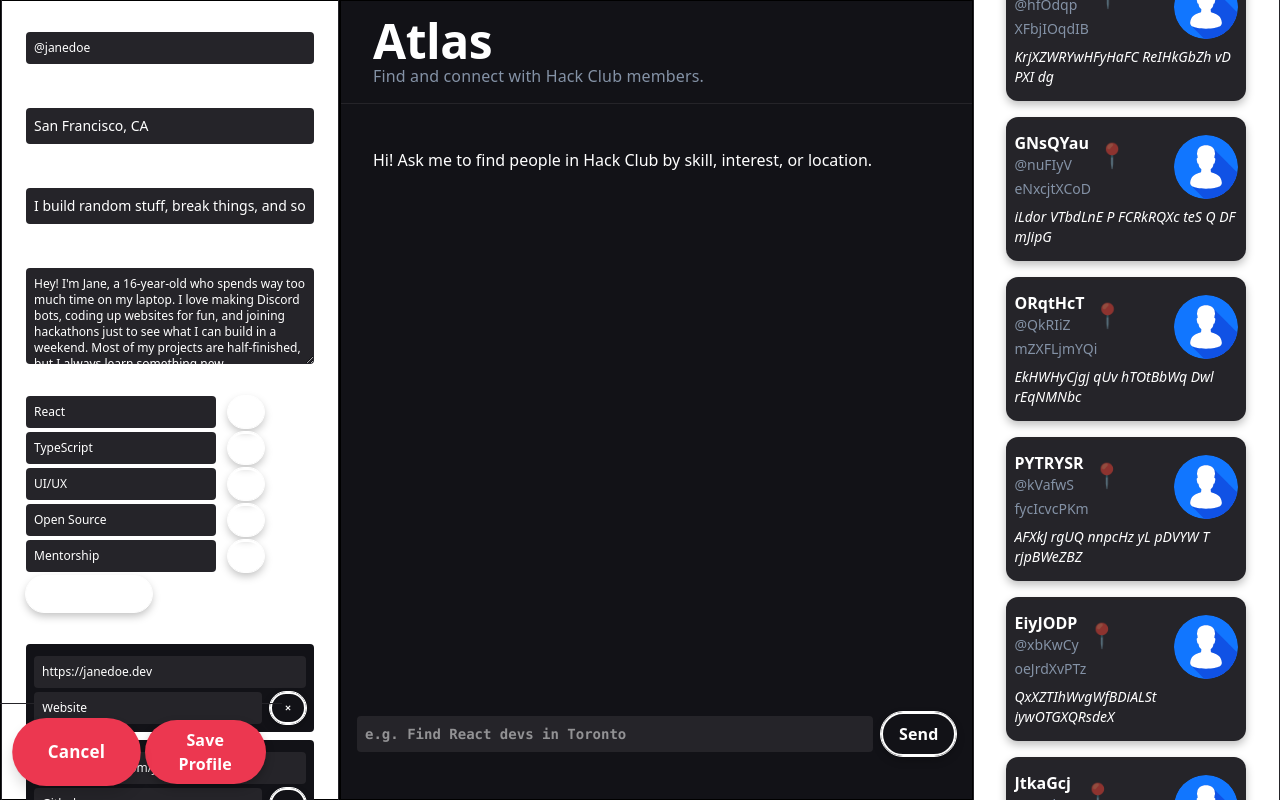
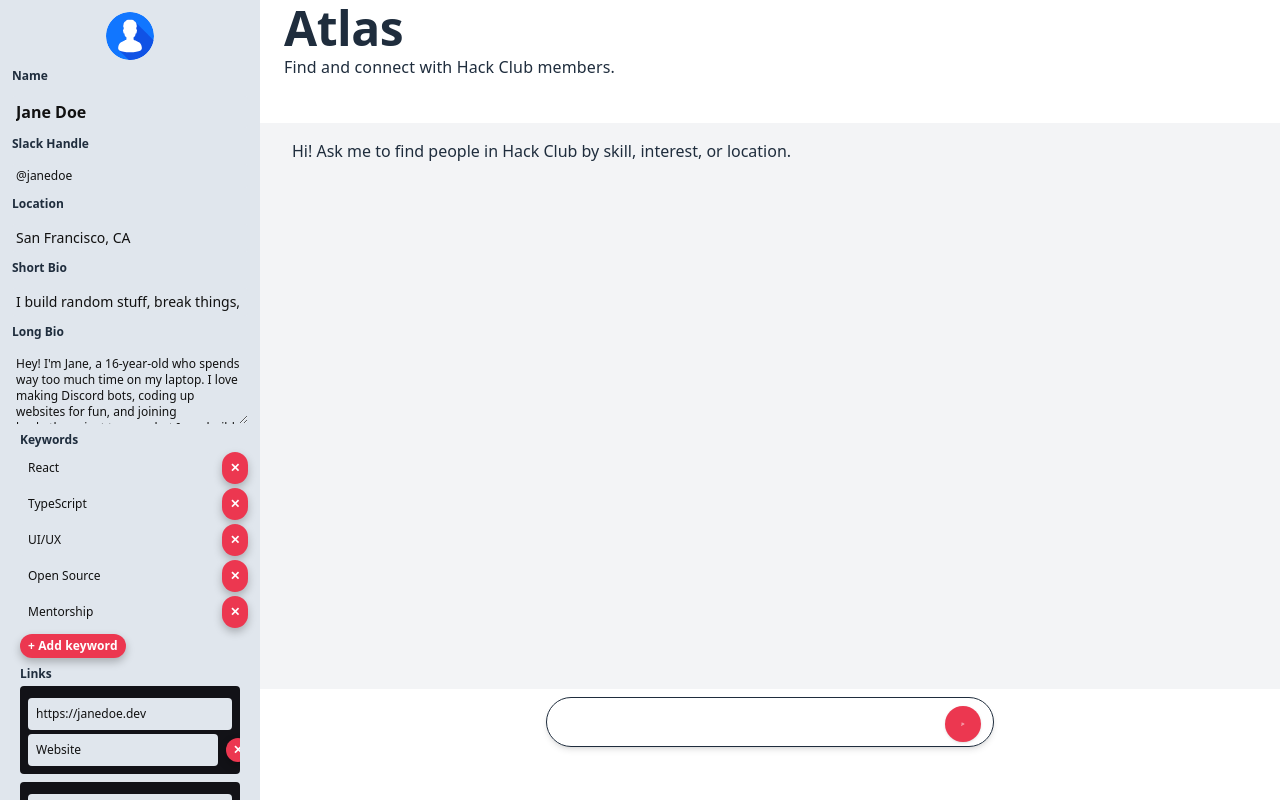
Before and after one commit to Scott170c/atlas, a Next.js app in the folder frontend/: page / in a window 1280 px wide. Both pictures are taken after a click on the button "Edit Profile". Shown: the top 800 px of the page. Built offline with nearby package versions, Linux system fonts and the light colour scheme; a web font is replaced by a local one.

Commit message:
70% done

```diff
--- a/frontend/src/app/globals.css
+++ b/frontend/src/app/globals.css
@@ -106,9 +106,26 @@
     /* Chrome, Safari, Opera */
   }
 
+  /* Import Phantom Sans webfont from Hack Club CDN */
+  @font-face {
+    font-family: 'Phantom Sans';
+    src: url('https://assets.hackclub.com/fonts/Phantom_Sans_0.7/Phantom_Sans_0.7-Regular.woff2') format('woff2'),
+         url('https://assets.hackclub.com/fonts/Phantom_Sans_0.7/Phantom_Sans_0.7-Regular.woff') format('woff');
+    font-weight: 400;
+    font-style: normal;
+    font-display: swap;
+  }
+  @font-face {
+    font-family: 'Phantom Sans';
+    src: url('https://assets.hackclub.com/fonts/Phantom_Sans_0.7/Phantom_Sans_0.7-Bold.woff2') format('woff2'),
+         url('https://assets.hackclub.com/fonts/Phantom_Sans_0.7/Phantom_Sans_0.7-Bold.woff') format('woff');
+    font-weight: 700;
+    font-style: normal;
+    font-display: swap;
+  }
+
   body {
-    font-family: "Phantom Sans", system-ui, -apple-system, BlinkMacSystemFont,
-      "Segoe UI", Roboto, sans-serif;
+    font-family: 'Phantom Sans', system-ui, -apple-system, BlinkMacSystemFont, 'Segoe UI', Roboto, sans-serif;
     line-height: var(--line-height-body);
     font-weight: var(--font-weight-body);
     margin: 0;
--- a/frontend/src/app/page.tsx
+++ b/frontend/src/app/page.tsx
@@ -1,13 +1,13 @@
 import Layout from "../components/Layout";
 import ChatInterface from "../components/ChatInterface";
 import ProfileSidebar from "../components/ProfileSidebar";
-import DiscoveredProfilesSidebar from "../components/DiscoveredProfilesSidebar";
+
 
 function TitleArea() {
   return (
-    <div className="w-full py-4 px-8 border-b border-border bg-background">
-      <h1 className="title text-text">Atlas</h1>
-      <p className="caption text-secondary">Find and connect with Hack Club members.</p>
+  <div className="w-full pt-1 pb-2 px-6" style={{ background: '#fff' }}>
+      <h1 className="title font-bold text-black mb-1">Atlas</h1>
+      <p className="caption text-black mb-0">Find and connect with Hack Club members.</p>
     </div>
   );
 }
@@ -15,9 +15,8 @@
 export default function Home() {
   return (
     <Layout
-      leftSidebar={<ProfileSidebar />}
-      rightSidebar={<DiscoveredProfilesSidebar />}
-      titleArea={<TitleArea />}
+  leftSidebar={<ProfileSidebar />}
+  titleArea={<TitleArea />}
     >
       <ChatInterface />
     </Layout>
--- a/frontend/src/components/ChatInterface.tsx
+++ b/frontend/src/components/ChatInterface.tsx
@@ -60,19 +60,19 @@
   };
 
   return (
-    <section className="w-full flex flex-col min-h-0 h-[80vh] grow shrink">
-      <div className="flex-1 min-h-0 flex flex-col gap-4 overflow-y-auto scrollbar-hide px-8 pt-4 text-white">
+  <section className="w-full flex flex-col min-h-0 h-[80vh] grow shrink text-black overflow-hidden">
+  <div className="flex-1 min-h-0 flex flex-col gap-4 overflow-y-auto overflow-x-hidden px-8 pt-4 text-gray-800 w-full" style={{ background: '#f3f4f6' }}>
         {messages.map((msg, idx) =>
           msg.type === "user" ? (
             <div
               key={idx}
-              className="self-end max-w-md break-words bg-darker px-4 py-2 rounded-lg"
+              className="self-end max-w-md break-words bg-gray-200 text-black px-4 py-2 rounded-lg"
             >
               {msg.text}
             </div>
           ) : (
             <div key={idx} className="self-start flex flex-col gap-2">
-              <div className="">{msg.text}</div>
+              <div className="text-gray-900">{msg.text}</div>
               {msg.recommendations && (
                 <div className="flex flex-col sm:flex-row gap-2 mt-1">
                   {msg.recommendations.map((profile, i) => (
@@ -85,21 +85,31 @@
         )}
         <div ref={chatEndRef} />
       </div>
-      <div className="flex-none p-4">
-        <form className="flex justify-center" onSubmit={handleSubmit}>
-          <div className="flex gap-2 w-full max-w-full sm:max-w-lg md:max-w-2xl items-center">
-            <input
-              type="text"
-              className="flex-1 monospace p-2 text-sm font-bold text-left bg-darkless text-white outline-none"
-              placeholder="e.g. Find React devs in Toronto"
+  <div className="flex-none px-4 pb-4 pt-2 w-full">
+    <form className="flex justify-center w-full" onSubmit={handleSubmit}>
+      <div className="flex w-full max-w-md items-end bg-gray-700 rounded-full shadow-md border border-gray-800 px-3 py-1 gap-2 transition-all duration-200" style={{ minHeight: 44 }}>
+        <textarea
+          className="flex-1 monospace resize-none p-2 text-base bg-transparent text-white outline-none border-none focus:ring-0 placeholder-gray-300 rounded-full transition-all duration-200"
+          placeholder="Send a message..."
           value={input}
           onChange={e => setInput(e.target.value)}
+          rows={1}
+          style={{ maxHeight: 120, minHeight: 32, overflow: 'auto' }}
+          onInput={e => {
+            const target = e.target as HTMLTextAreaElement;
+            target.style.height = '32px';
+            target.style.height = target.scrollHeight + 'px';
+          }}
         />
         <button
           type="submit"
-              className="outline h-auto text-white"
+          className="flex items-center justify-center rounded-full bg-blue-500 hover:bg-blue-600 transition-colors duration-150 w-9 h-9 shadow text-white"
+          style={{ minWidth: 36, minHeight: 36 }}
+          aria-label="Send"
         >
-              Send
+          <svg xmlns="http://www.w3.org/2000/svg" fill="none" viewBox="0 0 24 24" strokeWidth={2} stroke="currentColor" className="w-5 h-5">
+            <path strokeLinecap="round" strokeLinejoin="round" d="M4.5 19.5l15-7.5-15-7.5v6l10 1.5-10 1.5v6z" />
+          </svg>
         </button>
       </div>
     </form>
--- a/frontend/src/components/Layout.tsx
+++ b/frontend/src/components/Layout.tsx
@@ -1,27 +1,36 @@
 "use client";
 
-import React, { useState } from "react";
+import React from "react";
 
 type LayoutProps = {
   leftSidebar: React.ReactNode;
-  rightSidebar: React.ReactNode;
+  rightSidebar?: React.ReactNode;
   titleArea: React.ReactNode;
   children: React.ReactNode;
 };
 
 export default function Layout({ leftSidebar, rightSidebar, titleArea, children }: LayoutProps) {
   return (
-    <div className="flex h-screen w-screen">
-      <div className="hidden sm:flex flex-grow flex-shrink basis-[15%] border items-center justify-center">
+    <div
+      className="flex h-screen w-screen"
+      style={{
+  background: "#ffffff",
+        minHeight: "100vh",
+        minWidth: "100vw",
+      }}
+    >
+  <div className="hidden sm:flex flex-grow flex-shrink basis-[10%] items-center justify-center h-full" style={{ background: "rgba(255,255,255,0.08)" }}>
         {leftSidebar}
       </div>
-      <div className="flex-grow flex-shrink basis-[70%] bg-darker border flex flex-col h-full">
-        <div className="w-full flex-none flex items-center justify-center">{titleArea}</div>
+  <div className="flex-grow flex-shrink basis-[70%] flex flex-col h-full text-black" style={{ background: "#ffffff", borderRight: rightSidebar ? "2px solid #ec3750" : undefined }}>
+        <div className="w-full flex-none flex items-center justify-center text-gray-800">{titleArea}</div>
         <div className="flex-1 flex items-center justify-center">{children}</div>
       </div>
-      <div className="hidden lg:flex flex-grow flex-shrink basis-[15%] items-center justify-center">
-        {rightSidebar}
-      </div>
+      {rightSidebar && (
+        <div className="hidden lg:flex flex-grow flex-shrink basis-[15%] items-center justify-center h-full" style={{ background: "rgba(255,255,255,0.08)", borderLeft: "2px solid #ec3750" }}>
+          {rightSidebar}
+        </div>
+      )}
     </div>
   );
 }
--- a/frontend/src/components/ProfileSidebar.tsx
+++ b/frontend/src/components/ProfileSidebar.tsx
@@ -65,82 +65,100 @@
   };
 
   return (
-    <aside className={`flex-grow flex-shrink basis-[15%] bg-background text-text border border-border flex flex-col overflow-y-auto${editMode ? " p-0 px-4" : " p-4"}`}>
-      <div className="flex flex-col items-center gap-4 flex-1 pb-28 scrollbar-hide">
-        <img src={profile.picture} alt="Profile" className="w-20 h-20 rounded-full object-cover" />
+  <aside className="w-full h-full text-black flex flex-col overflow-y-auto pt-3" style={{ background: '#e0e6ed', maxWidth: 260, minWidth: 180 }}>
+  <div className="flex flex-col items-center gap-2 flex-1 scrollbar-hide w-full px-3">
+        <img src={profile.picture} alt="Profile" className="w-12 h-12 rounded-full object-cover" />
         {editMode ? (
-          <form className="w-full flex flex-col gap-3">
-            <div className="text-xs text-gray-400 font-bold mx-2 mb-1">Name</div>
+          <form className="w-full flex flex-col gap-2">
+            <div className="text-xs text-gray-400 font-bold mb-1">Name</div>
             <input
-              className="p-2 text-lg font-bold text-left bg-darkless text-white mx-2"
+              className="p-1 text-base font-bold text-left w-full"
+              style={{ background: '#e0e6ed', color: '#111' }}
               value={form.name}
               onChange={e => handleChange("name", e.target.value)}
               placeholder="Name"
             />
-            <div className="text-xs text-gray-400 font-bold mx-2 mb-1">Slack Handle</div>
+            <div className="text-xs text-gray-400 font-bold mb-1">Slack Handle</div>
             <input
-              className="p-2 text-xs text-left bg-darkless text-white mx-2"
+              className="p-1 text-xs text-left w-full"
+              style={{ background: '#e0e6ed', color: '#111' }}
               value={form.slack}
               onChange={e => handleChange("slack", e.target.value)}
               placeholder="@slack"
             />
-            <div className="text-xs text-gray-400 font-bold mx-2 mb-1">Location</div>
+            <div className="text-xs text-gray-400 font-bold mb-1">Location</div>
             <input
-              className="p-2 text-sm text-left bg-darkless text-white mx-2"
+              className="p-1 text-sm text-left w-full"
+              style={{ background: '#e0e6ed', color: '#111' }}
               value={form.location}
               onChange={e => handleChange("location", e.target.value)}
               placeholder="Location"
             />
-            <div className="text-xs text-gray-400 font-bold mx-2 mb-1">Short Bio</div>
+            <div className="text-xs text-gray-400 font-bold mb-1">Short Bio</div>
             <input
-              className="p-2 text-sm text-left bg-darkless text-white mx-2"
+              className="p-1 text-sm text-left w-full"
+              style={{ background: '#e0e6ed', color: '#111' }}
               value={form.shortBio}
               onChange={e => handleChange("shortBio", e.target.value)}
               placeholder="Short bio"
             />
-            <div className="text-xs text-gray-400 font-bold mx-2 mb-1">Long Bio</div>
+            <div className="text-xs text-gray-400 font-bold mb-1">Long Bio</div>
             <textarea
-              className="p-2 text-xs text-left bg-darkless text-white mx-2"
+              className="p-1 text-xs text-left w-full"
+              style={{ background: '#e0e6ed', color: '#111' }}
               value={form.longBio}
               onChange={e => handleChange("longBio", e.target.value)}
               placeholder="Long bio"
-              rows={5}
+              rows={4}
             />
             <div>
               <div className="text-xs text-gray-400 font-bold mx-2 mb-1">Keywords</div>
               {form.keywords.map((kw, idx) => (
                 <div key={idx} className="flex gap-1 mb-1">
                   <input
-                    className="p-2 text-xs text-left bg-darkless text-white mx-2"
+                    className="p-2 text-xs text-left mx-2"
+                    style={{ background: '#e0e6ed', color: '#111' }}
                     value={kw}
                     onChange={e => handleKeywordChange(idx, e.target.value)}
                     placeholder="Keyword"
                   />
-                  <button type="button" className="text-red-400 text-[0.5rem] w-2 h-auto outline" onClick={() => removeKeyword(idx)}>✕</button>
+                  <button type="button"
+                    className="bg-blue-400 text-white font-bold px-2 py-1 rounded-full text-xs transition-all duration-200 ease-in-out hover:bg-red-100 hover:text-blue-400"
+                    style={{ minWidth: 24, minHeight: 24 }}
+                    onClick={() => removeKeyword(idx)}>
+                    ✕
+                  </button>
                 </div>
               ))}
-              <button type="button" className="text-xs text-blue-400 outline mx-2" onClick={addKeyword}>+ Add keyword</button>
+              <button type="button"
+                className="bg-blue-400 text-white font-bold px-2 py-1 rounded-full text-xs transition-all duration-200 ease-in-out hover:bg-red-100 hover:text-blue-400 mx-2"
+                onClick={addKeyword}>
+                + Add keyword
+              </button>
             </div>
             <div>
               <div className="text-xs text-gray-400 font-bold mx-2 mb-1">Links</div>
               {form.links.map((link, idx) => (
                 <div key={idx} className="flex flex-col gap-1 mb-2 card sunken rounded p-2 mx-2">
                   <input
-                    className="p-2 text-xs text-left bg-darkless text-white rounded mt-1"
+                    className="p-2 text-xs text-left rounded mt-1"
+                    style={{ background: '#e0e6ed', color: '#111' }}
                     value={link.url}
                     onChange={e => handleLinkChange(idx, "url", e.target.value)}
                     placeholder="URL"
                   />
                   <div className="flex items-center gap-2">
                     <input
-                      className="p-2 text-xs text-left bg-darkless text-white rounded flex-1"
+                      className="p-2 text-xs text-left rounded flex-1"
+                      style={{ background: '#e0e6ed', color: '#111' }}
                       value={link.label}
                       onChange={e => handleLinkChange(idx, "label", e.target.value)}
                       placeholder="Label"
                     />
                     <button
                       type="button"
-                      className="text-[0.5rem] w-2 h-auto outline"
+                      className="bg-blue-400 text-white font-bold px-2 py-1 rounded-full text-xs transition-all duration-200 ease-in-out hover:bg-red-100 hover:text-blue-400"
+                      style={{ minWidth: 24, minHeight: 24 }}
                       onClick={() => removeLink(idx)}
                     >
                       ✕
@@ -148,29 +166,33 @@
                   </div>
                 </div>
               ))}
-              <button type="button" className="text-xs text-blue-400 outline mx-2" onClick={addLink}>+ Add link</button>
+              <button type="button"
+                className="bg-blue-400 text-white font-bold px-2 py-1 rounded-full text-xs transition-all duration-200 ease-in-out hover:bg-red-100 hover:text-blue-400 mx-2"
+                onClick={addLink}>
+                + Add link
+              </button>
             </div>
           </form>
         ) : (
           <div className="w-full flex flex-col gap-2">
-            <div className="text-lg font-bold text-white">{profile.name}</div>
-            <div className="text-xs text-white">{profile.slack}</div>
-            <div className="text-sm text-gray-200">{profile.location}</div>
-            <div className="text-sm text-gray-300">{profile.shortBio}</div>
-            <div className="text-xs text-gray-300" style={{ whiteSpace: "pre-line" }}>{profile.longBio}</div>
+            <div className="text-lg font-bold text-black">{profile.name}</div>
+            <div className="text-xs font-bold text-black">{profile.slack}</div>
+            <div className="text-sm font-bold text-black">{profile.location}</div>
+            <div className="text-sm font-bold text-black">{profile.shortBio}</div>
+            <div className="text-xs text-black" style={{ whiteSpace: "pre-line" }}>{profile.longBio}</div>
             <div>
-              <div className="text-xs text-gray-400 font-bold mb-1">Keywords</div>
+              <div className="text-xs text-black font-bold mb-1 uppercase tracking-wide">Keywords</div>
               <div className="flex flex-wrap gap-1">
                 {profile.keywords.map((kw, idx) => (
-                  <span key={idx} className="bg-gray-800 text-white px-2 py-0.5 text-xs outline-badge">{kw}</span>
+                  <span key={idx} className="bg-gray-200 text-black px-2 py-0.5 text-xs outline-badge">{kw}</span>
                 ))}
               </div>
             </div>
             <div>
-              <div className="text-xs text-gray-400 font-bold mb-1">Links</div>
+              <div className="text-xs text-black font-bold mb-1 uppercase tracking-wide">Links</div>
               <div className="flex flex-col gap-1">
                 {profile.links.map((link, idx) => (
-                  <a key={idx} href={link.url} className="text-blue-400 text-xs hover:underline" target="_blank" rel="noopener noreferrer">
+                  <a key={idx} href={link.url} className="text-blue-700 text-xs hover:underline" target="_blank" rel="noopener noreferrer">
                     {link.label}
                   </a>
                 ))}
@@ -179,14 +201,20 @@
           </div>
         )}
       </div>
-      <div className="fixed left-0 bottom-0 w-[clamp(12rem,22vw,20rem)] min-w-[10rem] max-w-[22rem] p-4 bg-background border-t border-border flex gap-2 z-50">
+  <div className="w-full flex gap-2 mt-6 mb-4 static">
         {editMode ? (
           <>
-            <button className="bg-gray-400 hover:bg-gray-700 text-white font-bold px-4 py-2 flex-1" onClick={handleCancel}>Cancel</button>
-            <button className="bg-green-500 hover:bg-green-700 text-white font-bold px-4 py-2 flex-1" onClick={handleSave}>Save Profile</button>
+            <button className="bg-blue-400 text-white font-bold px-4 py-2 mx-auto text-xs rounded-full transition-all duration-200 ease-in-out hover:bg-red-100 hover:text-blue-400" style={{ width: '70%' }} onClick={handleCancel}>Cancel</button>
+            <button className="bg-blue-400 text-white font-bold px-4 py-2 mx-auto text-xs rounded-full transition-all duration-200 ease-in-out hover:bg-red-100 hover:text-blue-400" style={{ width: '70%' }} onClick={handleSave}>Save</button>
           </>
         ) : (
-          <button className="bg-blue-500 hover:bg-blue-700 text-white font-bold px-4 py-2 w-full" onClick={() => setEditMode(true)}>Edit Profile</button>
+          <button
+            className="bg-blue-400 text-white font-bold px-4 py-2 mx-auto text-xs rounded-full transition-all duration-200 ease-in-out hover:bg-red-100 hover:text-blue-400"
+            style={{ width: '70%' }}
+            onClick={() => setEditMode(true)}
+          >
+            Edit Profile
+          </button>
         )}
       </div>
     </aside>
```
Also changed, not shown: frontend/src/components/ProfileMenu.tsx (+22 -17 lines). Lines whose indentation alone changed are shown as unchanged.
